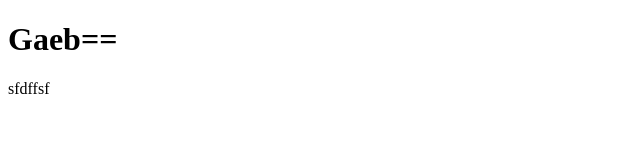
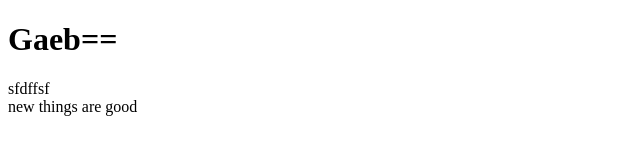
Before and after one commit to GaneshWaje003/HTML, a plain HTML site: page new.html in a window 1280 px wide. Shown: the whole page, without its empty margins (0-640 px from the left). Drawn offline with Linux system fonts and the light colour scheme.

Commit message:
checking the branch feature

```diff
--- a/new.html
+++ b/new.html
@@ -10,3 +10,6 @@
     <h1>Gaeb==</h1>
 </body>
 </html>sfdffsf
+<div class="container">
+    new things are good
+</div>
```
